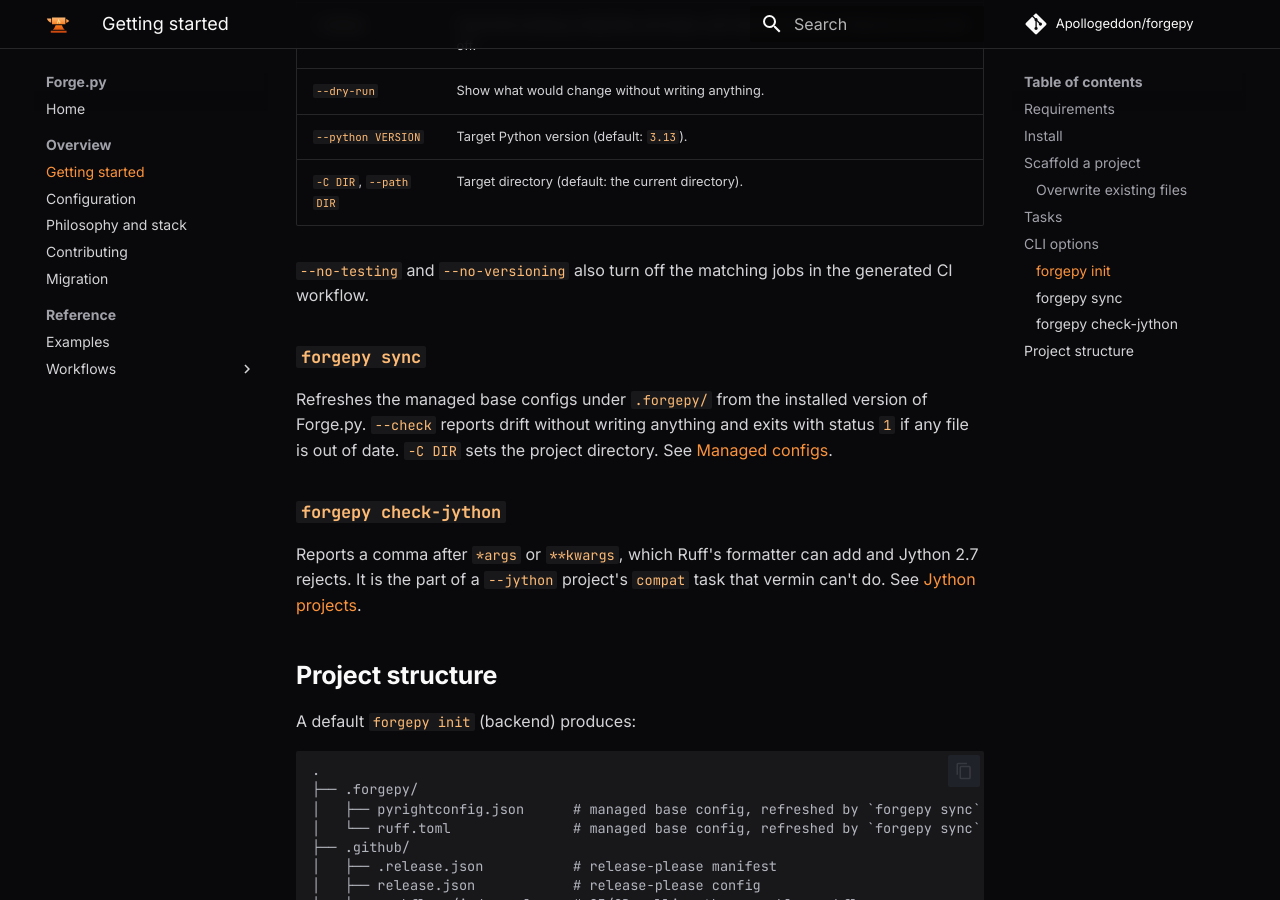
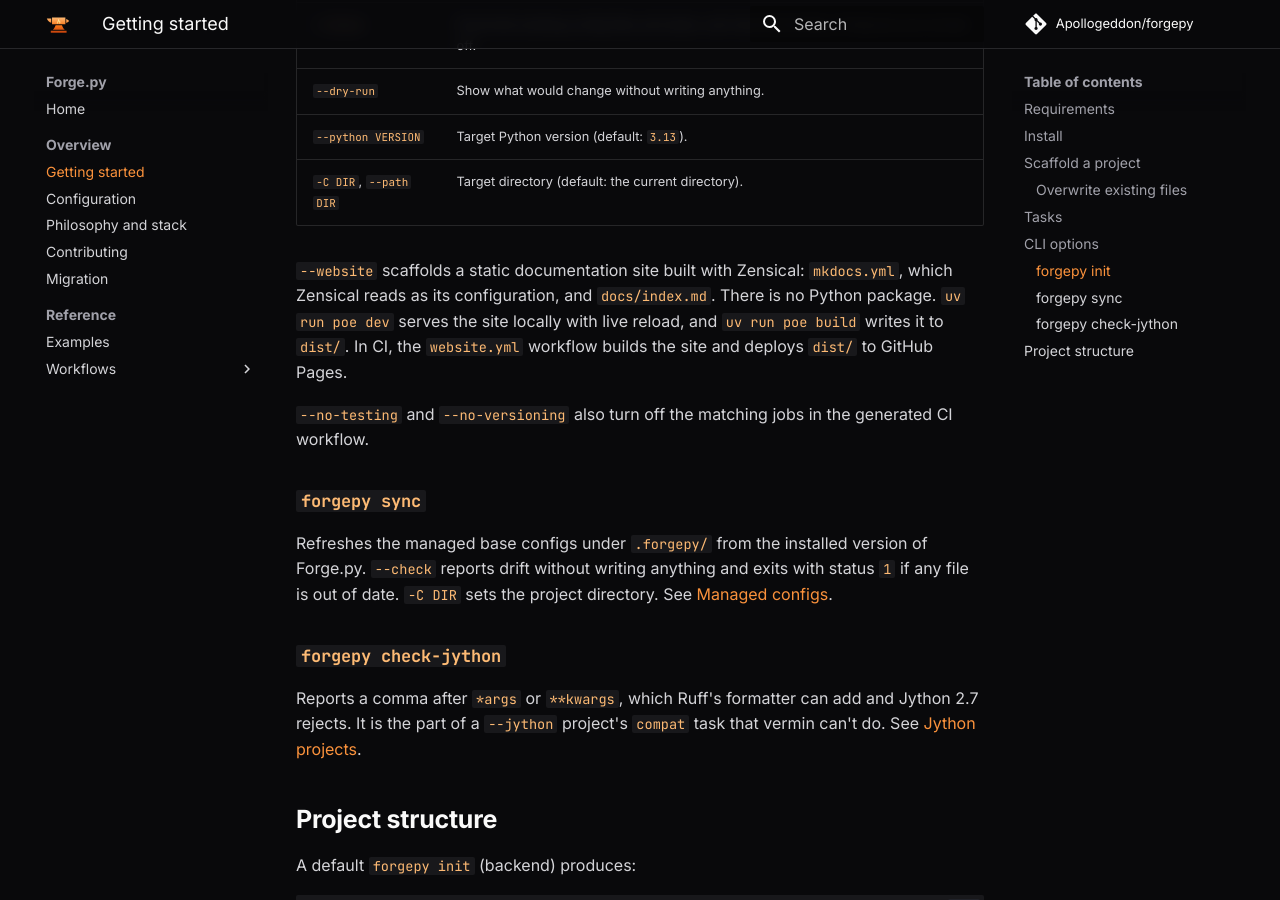
Before and after one commit to Apollogeddon/forgepy, an MkDocs documentation site: the page built from docs/docs/getting-started.md, in a window 1280 px wide and 900 px high, scrolled down 3747 px. Built offline with MkDocs 1.6.1 and Material for MkDocs 9.7.7, drawn with Linux system fonts in a browser that asks for light colours; comment, search, counter and statistics services are not loaded.

Commit message:
docs: explain what --website scaffolds and how it deploys
The getting-started page named the --website mode's tool but not what it generates, how to run it locally, or what CI builds and deploys.

```diff
--- a/docs/docs/getting-started.md
+++ b/docs/docs/getting-started.md
@@ -121,6 +121,8 @@
 | `--python VERSION` | Target Python version (default: `3.13`). |
 | `-C DIR`, `--path DIR` | Target directory (default: the current directory). |
 
+`--website` scaffolds a static documentation site built with Zensical: `mkdocs.yml`, which Zensical reads as its configuration, and `docs/index.md`. There is no Python package. `uv run poe dev` serves the site locally with live reload, and `uv run poe build` writes it to `dist/`. In CI, the `website.yml` workflow builds the site and deploys `dist/` to GitHub Pages.
+
 `--no-testing` and `--no-versioning` also turn off the matching jobs in the generated CI workflow.
 
 ### `forgepy sync`
```
